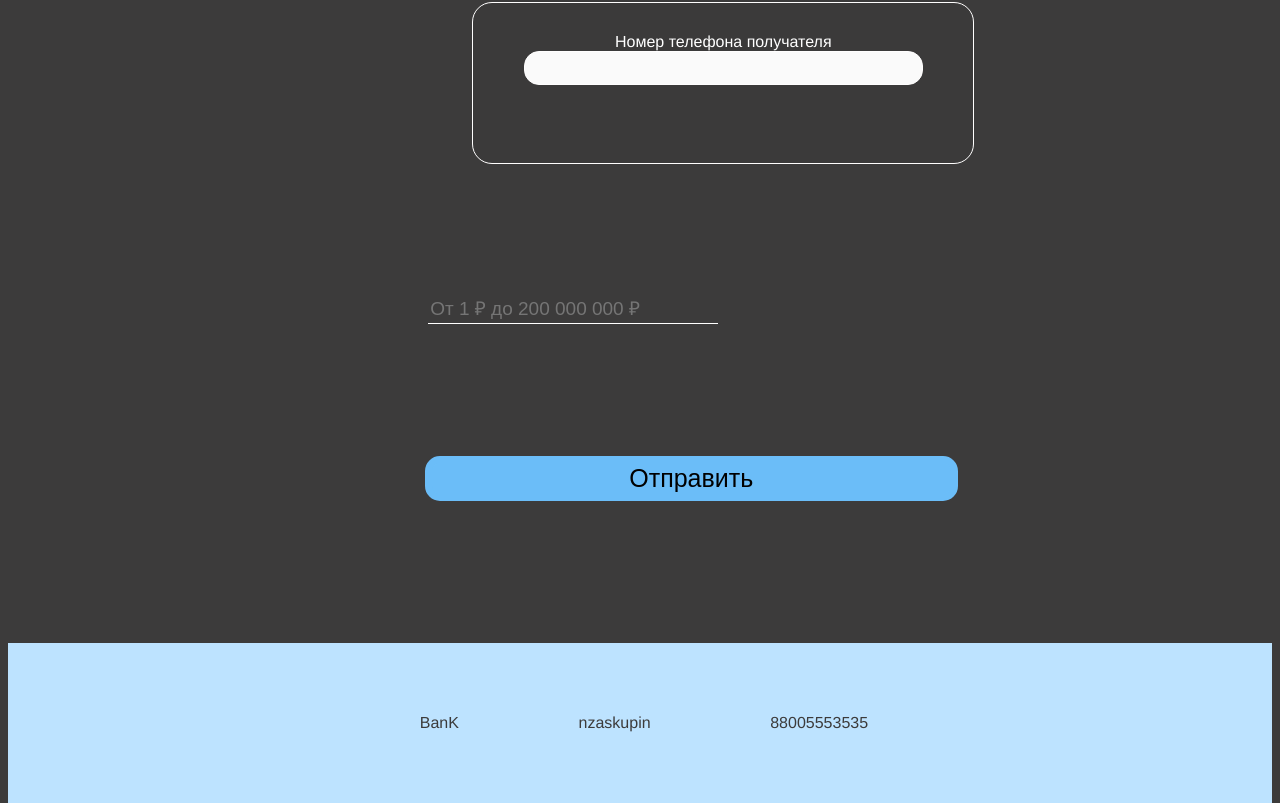
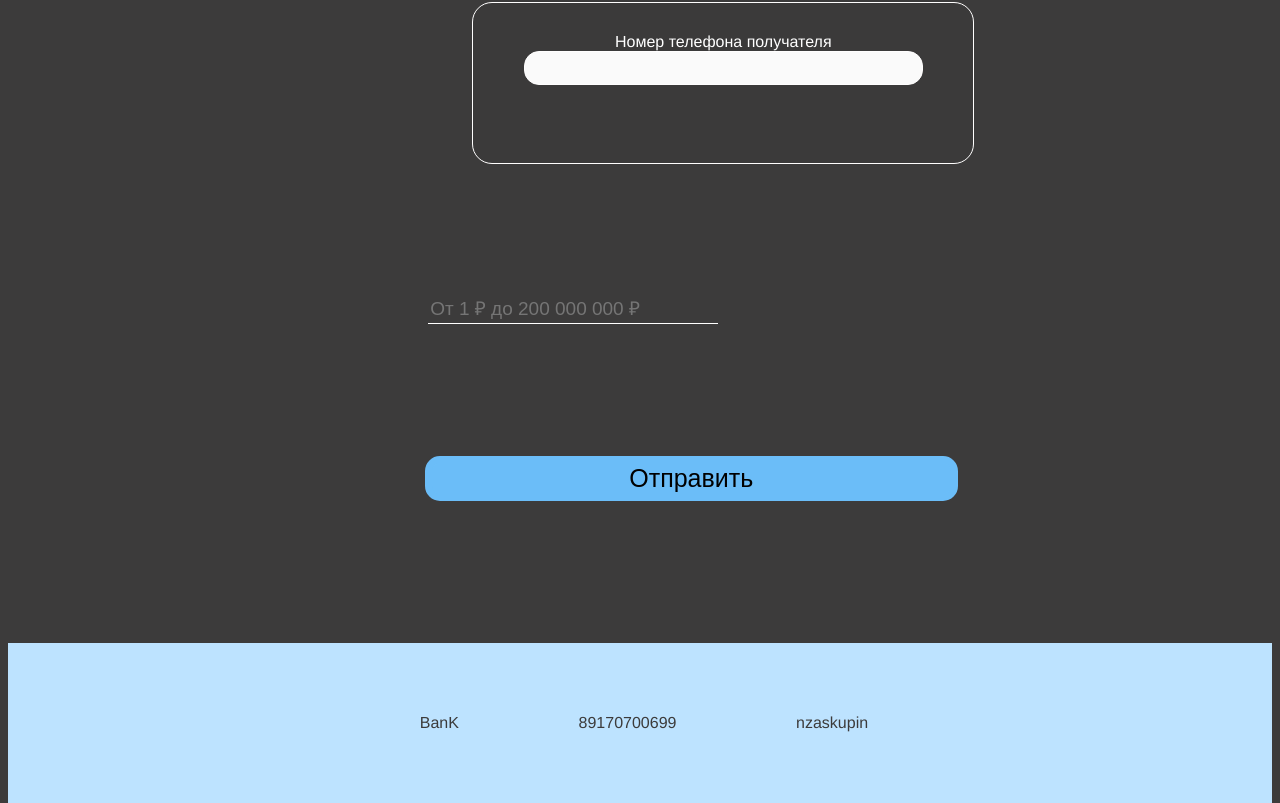
Before and after one commit to Darkness365D/site3, a Vue app: page /transferFromTo in a window 1280 px wide. Shown: the part 425-1228 px from the top of the page. Built offline with nearby package versions, Linux system fonts and the light colour scheme; no server answers.

Commit message:
получатель

```diff
--- a/src/components/DashBoard.vue
+++ b/src/components/DashBoard.vue
@@ -61,8 +61,8 @@
   <div class="bottom-menu">
     <ul>
       <li>BanK</li>
-      <li>nzaskupin</li>
       <li>89170700699</li>
+      <li>nzaskupin@gmail.com</li>
     </ul>
   </div>
 </template>
--- a/src/components/TransferFromTo.vue
+++ b/src/components/TransferFromTo.vue
@@ -52,8 +52,8 @@
     <div class="bottom-menu">
       <ul>
         <li>BanK</li>
+        <li>89170700699</li>
         <li>nzaskupin</li>
-        <li>88005553535</li>
       </ul>
   </div>
 </template>
```
